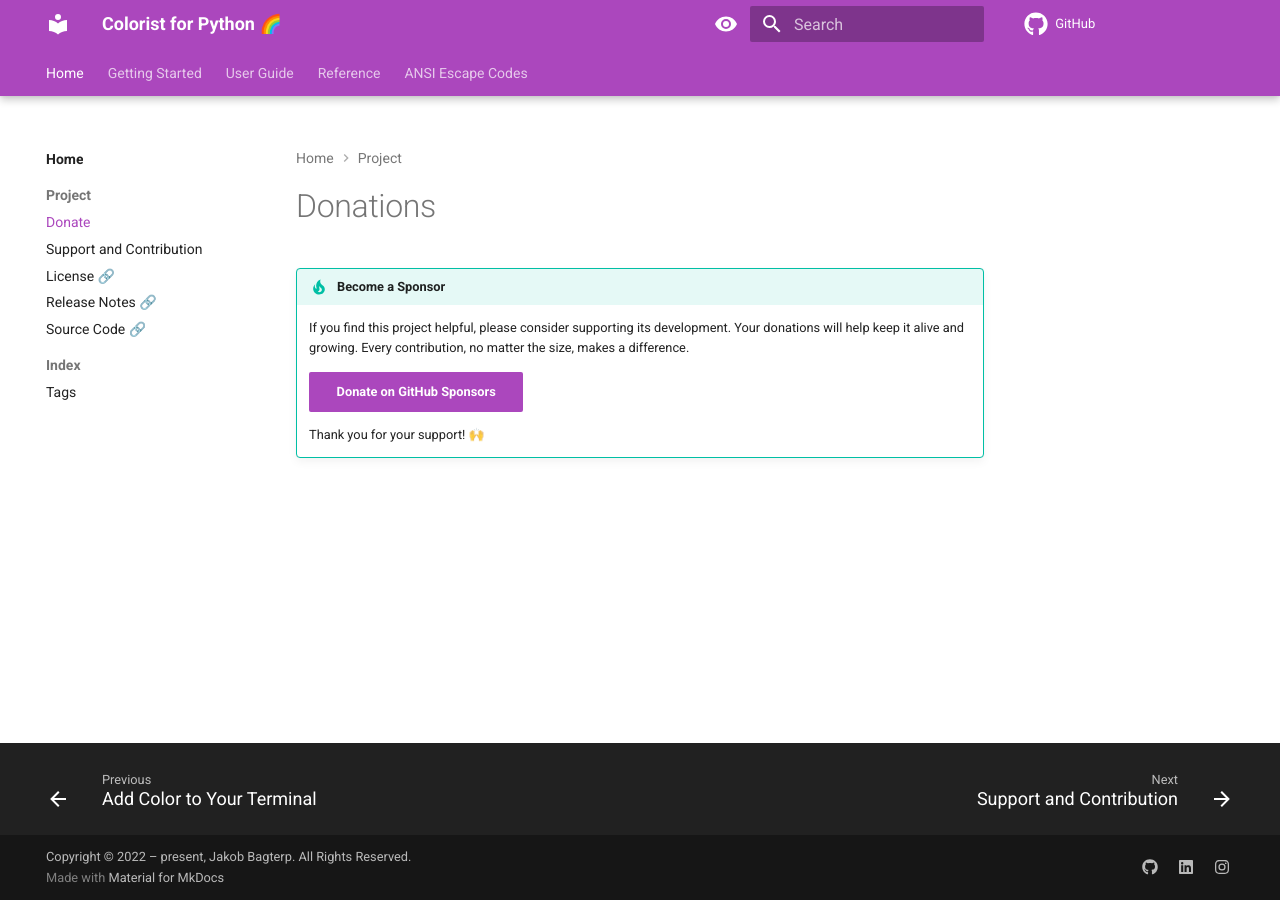
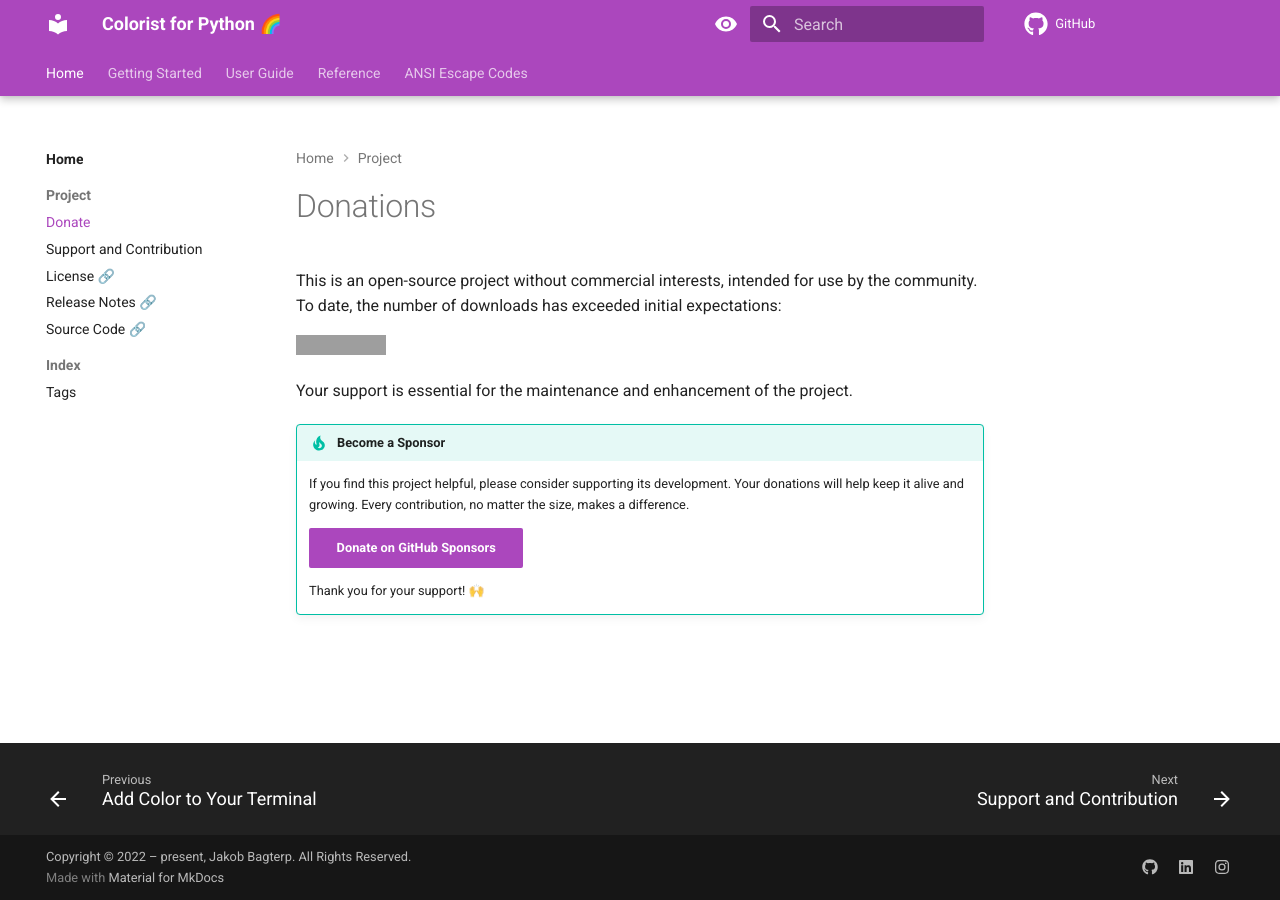
Before and after one commit to jakob-bagterp/colorist-for-python, an MkDocs documentation site: the page built from docs/project/donate.md, in a window 1280 px wide. Built offline with MkDocs 1.6.1 and Material for MkDocs 9.7.7, drawn with Linux system fonts in a browser that asks for light colours; comment, search, counter and statistics services are not loaded; the version menu is left out; grey boxes are pictures that could not be loaded.

Commit message:
Updated project section.

```diff
--- a/docs/project/donate.md
+++ b/docs/project/donate.md
@@ -4,6 +4,11 @@
 ---
 
 # Donations
+This is an open-source project without commercial interests, intended for use by the community. To date, the number of downloads has exceeded initial expectations:
+
+[![Downloads](https://static.pepy.tech/badge/colorist)](https://pepy.tech/project/colorist)
+
+Your support is essential for the maintenance and enhancement of the project.
 
 !!! tip "Become a Sponsor"
     If you find this project helpful, please consider supporting its development. Your donations will help keep it alive and growing. Every contribution, no matter the size, makes a difference.
```
Also changed, not shown: docs/project/support-and-contribution.md (+4 -0 lines).
